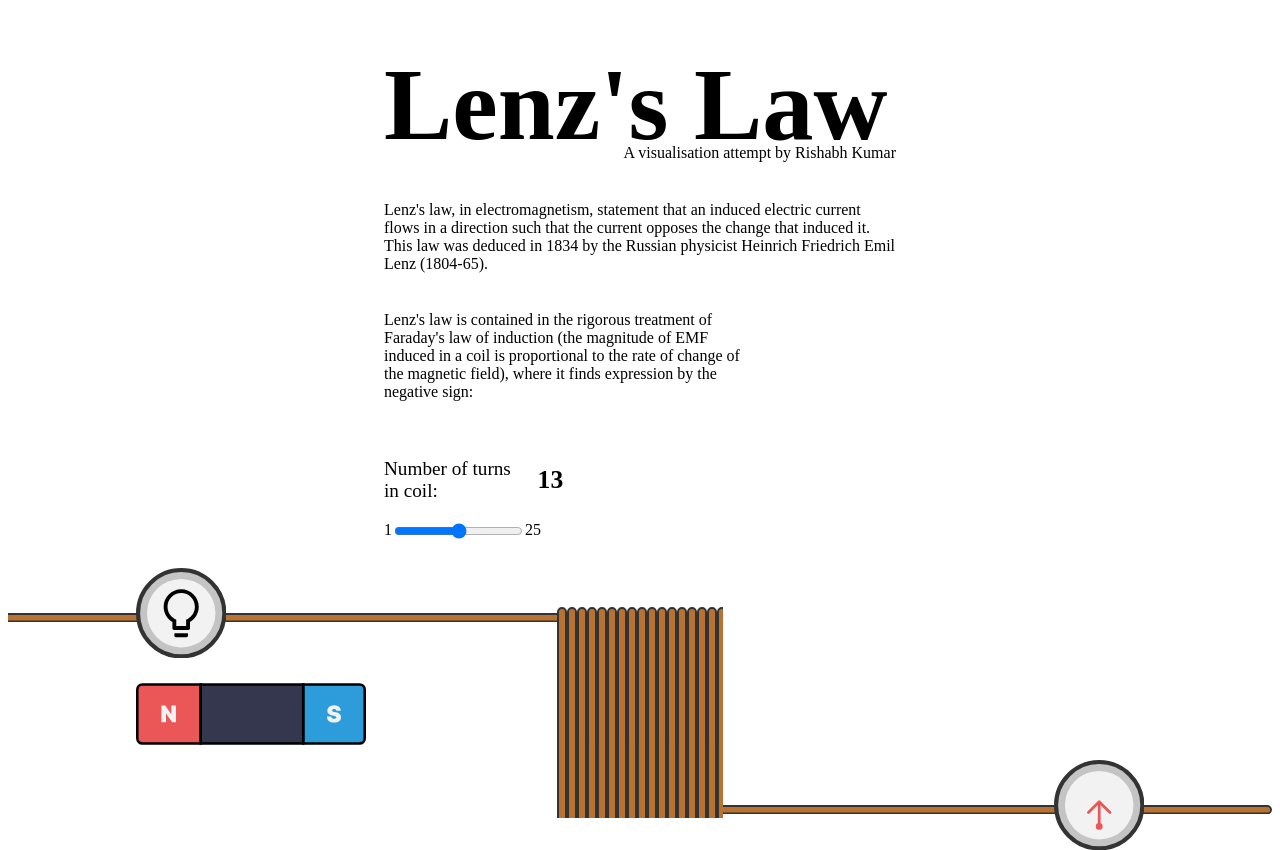
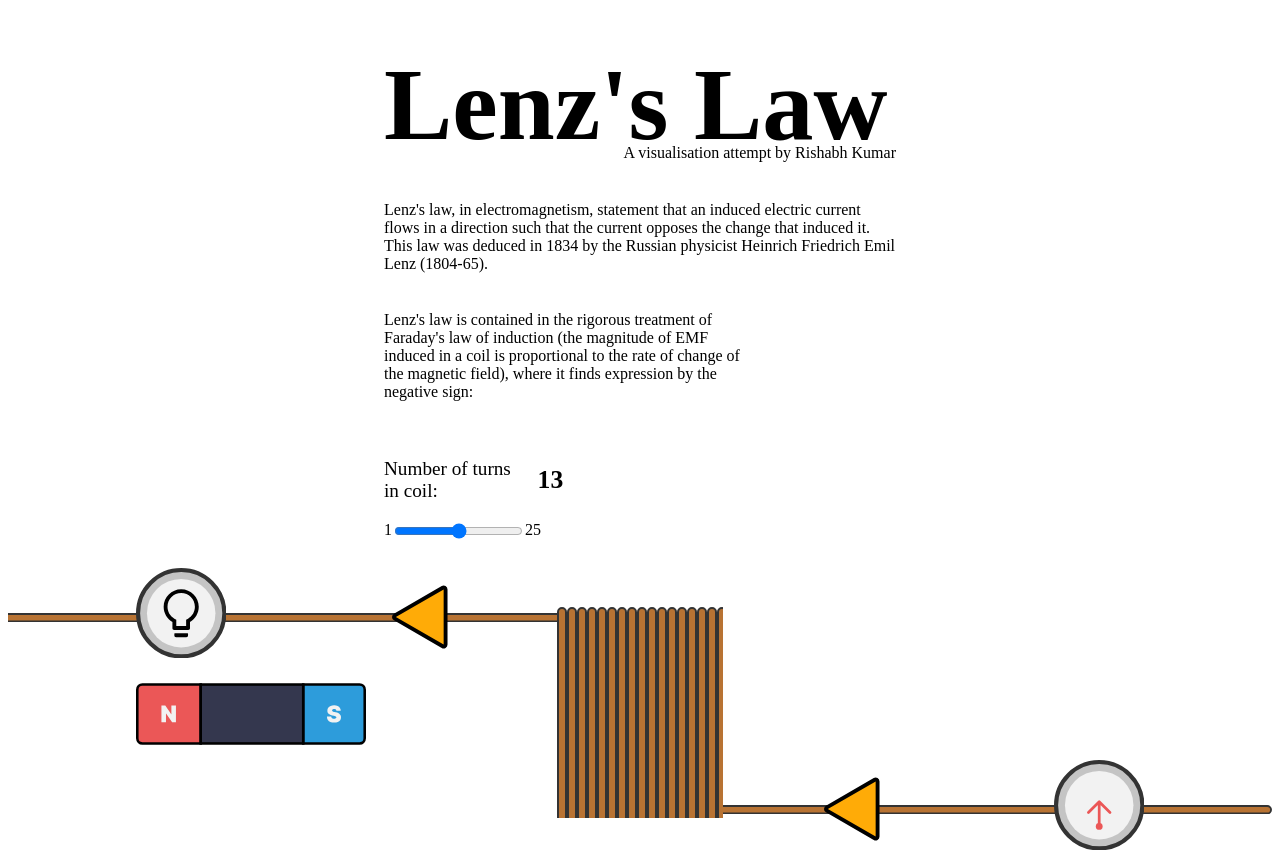
Before and after one commit to AnujAgrawal30/Lenz-simulation, an Angular app: page / in a window 1280 px wide. Built offline with nearby package versions, Linux system fonts and the light colour scheme.

Commit message:
first draft ready

```diff
--- a/src/app/app.component.html
+++ b/src/app/app.component.html
@@ -46,8 +46,10 @@
       <div class="magnet" id="dragger"></div>
       <div class="wire left"></div>
       <div class="wire right"></div>
+      <div id="arrow1" class="arrow a-left"></div>
+      <div id="arrow2" class="arrow a-right"></div>
       <div class="bulb"></div>
-      <div class="ammeter"></div>
+      <div id="current" class="ammeter"></div>
     </div>
     <div [style.width.vw]="num_coils" class="coil"></div>
   </div>
--- a/src/app/app.component.scss
+++ b/src/app/app.component.scss
@@ -84,6 +84,9 @@
                 height: 7vw;
                 top: 15vw;
                 right: 10vw;
+                display: flex;
+                justify-content: center;
+                align-items: center;
             }
             .wire {
                 position: absolute;
@@ -102,6 +105,22 @@
                 top: 18.5vw;
                 right: 0vw;
             }
+            .arrow {
+                position: absolute;
+                background-image: url("../assets/arrow.svg");
+                background-size: contain;
+                background-repeat: no-repeat;
+                width: 5vw;
+                height: 5vw;
+            }
+            .a-left {
+                top: 1.35vw;
+                left: 30vw;
+            }
+            .a-right {
+                top: 16.3vw;
+                right: 30vw;
+            }
         }
         .coil {
             position: relative;
--- a/src/app/app.component.ts
+++ b/src/app/app.component.ts
@@ -11,13 +11,18 @@ export class AppComponent implements AfterViewInit {
 
   ngAfterViewInit(): void {
     var elem = document.getElementById("dragger");
-    if (elem){
-      this.dragElement(elem);
+    var arrow1 = document.getElementById('arrow1');
+    var arrow2 = document.getElementById('arrow2');
+    var current = document.getElementById('current');
+    if ((elem) && (arrow1) && (arrow2) && (current)){
+      this.dragElement(elem, arrow1, arrow2, current);
     }
   }
 
-  dragElement(elmnt: HTMLElement) {
+  dragElement(elmnt: HTMLElement, arrow1: HTMLElement, arrow2: HTMLElement, current_elem: HTMLElement) {
     var pos1 = 0, pos2 = 0, pos3 = 0, pos4 = 0;
+    var time = Date.now();
+    var noise = 10, scale = 1000;
     elmnt.onmousedown = dragMouseDown;
 
     function dragMouseDown(e: MouseEvent) {
@@ -34,6 +39,8 @@ export class AppComponent implements AfterViewInit {
     function elementDrag(e: MouseEvent) {
       e = e || window.event;
       e.preventDefault();
+      var dt = time - Date.now();
+      time = Date.now();
       // calculate the new cursor position:
       pos1 = pos3 - e.clientX;
       // pos2 = pos4 - e.clientY;
@@ -42,12 +49,36 @@ export class AppComponent implements AfterViewInit {
       // set the element's new position:
       // elmnt.style.top = (elmnt.offsetTop - pos2) + "px";
       elmnt.style.left = (elmnt.offsetLeft - pos1) + "px";
+      var current = scale*pos1/dt;
+      setCurrent(current);
     }
 
     function closeDragElement() {
       /* stop moving when mouse button is released:*/
       document.onmouseup = null;
       document.onmousemove = null;
+      setCurrent(0);
+    }
+
+    function setCurrent(current: number) {
+      if ((current > -noise) && (current < noise)) {
+        arrow1.style.setProperty('visibility', 'collapse');
+        arrow2.style.setProperty('visibility', 'collapse');
+        current_elem.textContent = '0';
+        return;
+      }
+      arrow1.style.setProperty('visibility', 'unset');
+      arrow2.style.setProperty('visibility', 'unset');
+      if (current < 0) {
+        // Left current
+        arrow1.style.setProperty('transform', 'none');
+        arrow2.style.setProperty('transform', 'none');
+      } else {
+        // Right current
+        arrow1.style.setProperty('transform', 'rotate(180deg)');
+        arrow2.style.setProperty('transform', 'rotate(180deg)');
+      }
+      current_elem.textContent = Math.abs(current).toFixed(0);
     }
   }
 }
```
Also changed, not shown: src/assets/arrow-amm.svg (added), src/assets/arrow.svg (added).
